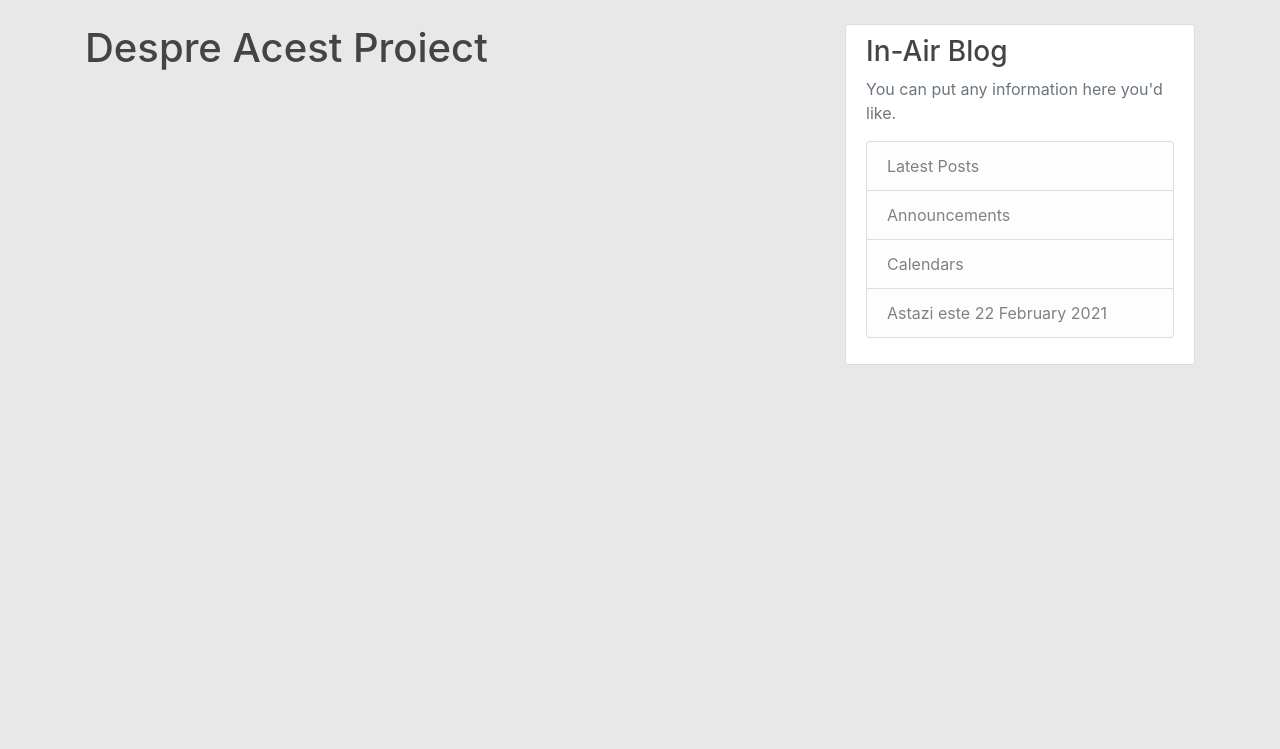
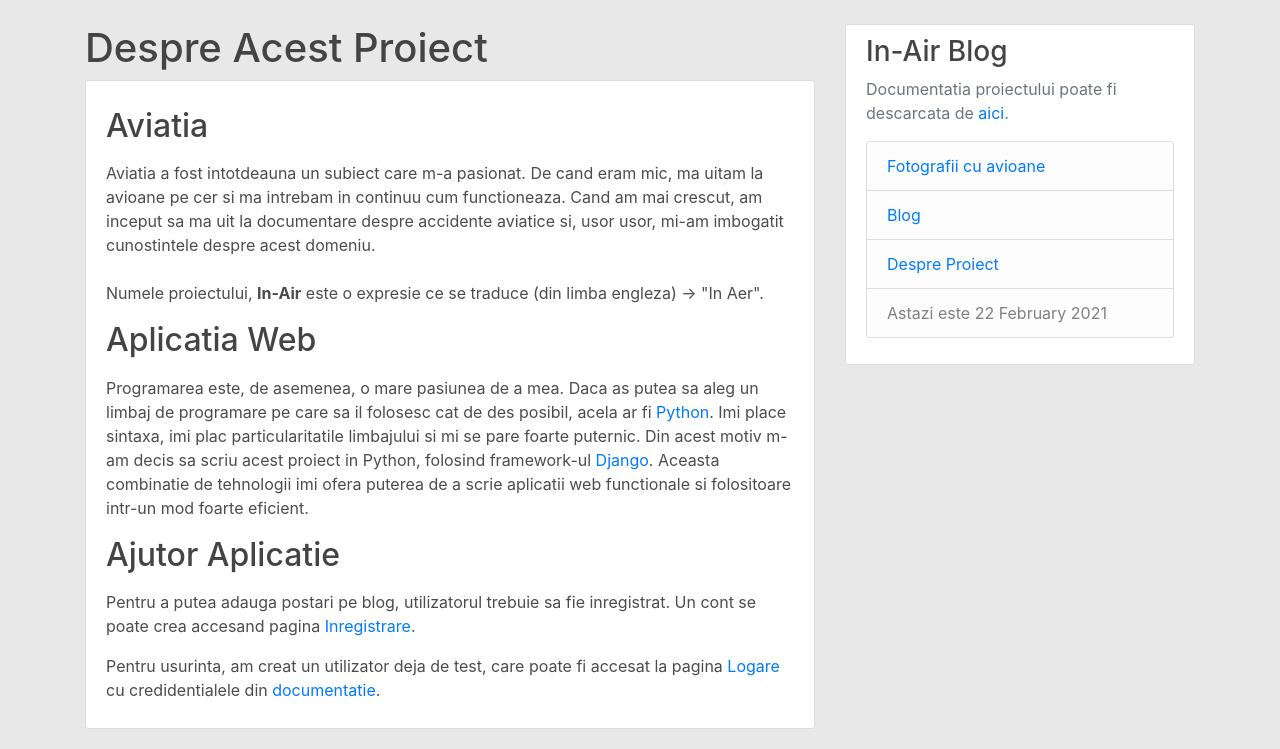
Before and after one commit to zegLine/djangoprojecthost, a Django app: page /about/ in a window 1280 px wide. Shown: the part 56-805 px from the top of the page. Before the commit the page ends 420 px from the top, so only its background shows below. Run offline with Django 3.2, Linux system fonts and the light colour scheme; some libraries are stand-ins or nearby versions.

Commit message:
written about page and fixed history

```diff
--- a/blog/templates/blog/about.html
+++ b/blog/templates/blog/about.html
@@ -1,4 +1,40 @@
 {% extends "blog/base.html" %}
 {% block content %}
     <h1>Despre Acest Proiect</h1>
+    <div class="media-body content-section">
+        <h2 class="mt-3">Aviatia</h2>
+        <p class="pt-2">
+            Aviatia a fost intotdeauna un subiect care m-a pasionat.
+            De cand eram mic, ma uitam la avioane pe cer si ma intrebam
+            in continuu cum functioneaza. Cand am mai crescut, am inceput
+            sa ma uit la documentare despre accidente aviatice si, usor usor,
+            mi-am imbogatit cunostintele despre acest domeniu.
+        </p>
+        </hr>
+        <p class="pt-2">
+            Numele proiectului, <span class="font-weight-bold">In-Air</span> este o expresie
+            ce se traduce (din limba engleza) -> "In Aer".
+        </p>
+
+        <h2 class="mt-3">Aplicatia Web</h2>
+        <p class="pt-2">
+            Programarea este, de asemenea, o mare pasiunea de a mea. Daca as putea
+            sa aleg un limbaj de programare pe care sa il folosesc
+            cat de des posibil, acela ar fi <a href="https://www.python.org/">Python</a>. Imi place sintaxa, imi plac particularitatile
+            limbajului si mi se pare foarte puternic. Din acest motiv m-am decis sa scriu
+            acest proiect in Python, folosind framework-ul <a href="https://www.djangoproject.com/">Django</a>.
+            Aceasta combinatie de tehnologii imi ofera puterea de a scrie aplicatii web
+            functionale si folositoare intr-un mod foarte eficient.
+        </p>
+
+        <h2 class="mt-3">Ajutor Aplicatie</h2>
+        <p class="pt-2">
+            Pentru a putea adauga postari pe blog, utilizatorul trebuie sa fie inregistrat.
+            Un cont se poate crea accesand pagina <a href="{% url 'register' %}">Inregistrare</a>.
+        </p>
+        <p>
+            Pentru usurinta, am creat un utilizator deja de test, care poate fi accesat la pagina
+            <a href="{% url 'login' %}">Logare</a> cu credidentialele din <a href="https://docs.google.com/">documentatie</a>.
+        </p>
+    </div>
 {% endblock content %}
--- a/blog/templates/blog/base.html
+++ b/blog/templates/blog/base.html
@@ -74,11 +74,11 @@
                     {% else %}
                         <h3>In-Air Blog</h3>
                     {% endif %}
-                    <p class='text-muted'>You can put any information here you'd like.
+                    <p class='text-muted'>Documentatia proiectului poate fi descarcata de <a href="https://docs.google.com/">aici</a>.
                     <ul class="list-group">
-                        <li class="list-group-item list-group-item-light">Latest Posts</li>
-                        <li class="list-group-item list-group-item-light">Announcements</li>
-                        <li class="list-group-item list-group-item-light">Calendars</li>
+                        <li class="list-group-item list-group-item-light"><a href="https://www.airliners.net/">Fotografii cu avioane</a></li>
+                        <li class="list-group-item list-group-item-light"><a href="{% url 'blog-home' %}">Blog</a></li>
+                        <li class="list-group-item list-group-item-light"><a href="{% url 'blog-about' %}">Despre Proiect</a></li>
                         <li class="list-group-item list-group-item-light">
                             {% language 'ro' %}
                             Astazi este {% now "j F Y" %}
--- a/blog/templates/blog/history.html
+++ b/blog/templates/blog/history.html
@@ -2,7 +2,7 @@
 {% block content %}
     <h1>Istoria Aviatiei</h1>
     {% for event in events %}
-        <div>
+        <div class="content-section">
             <h2 class="mt-3">{{ event.year }}</h2>
             <p>
                {{ event.content }}
```
